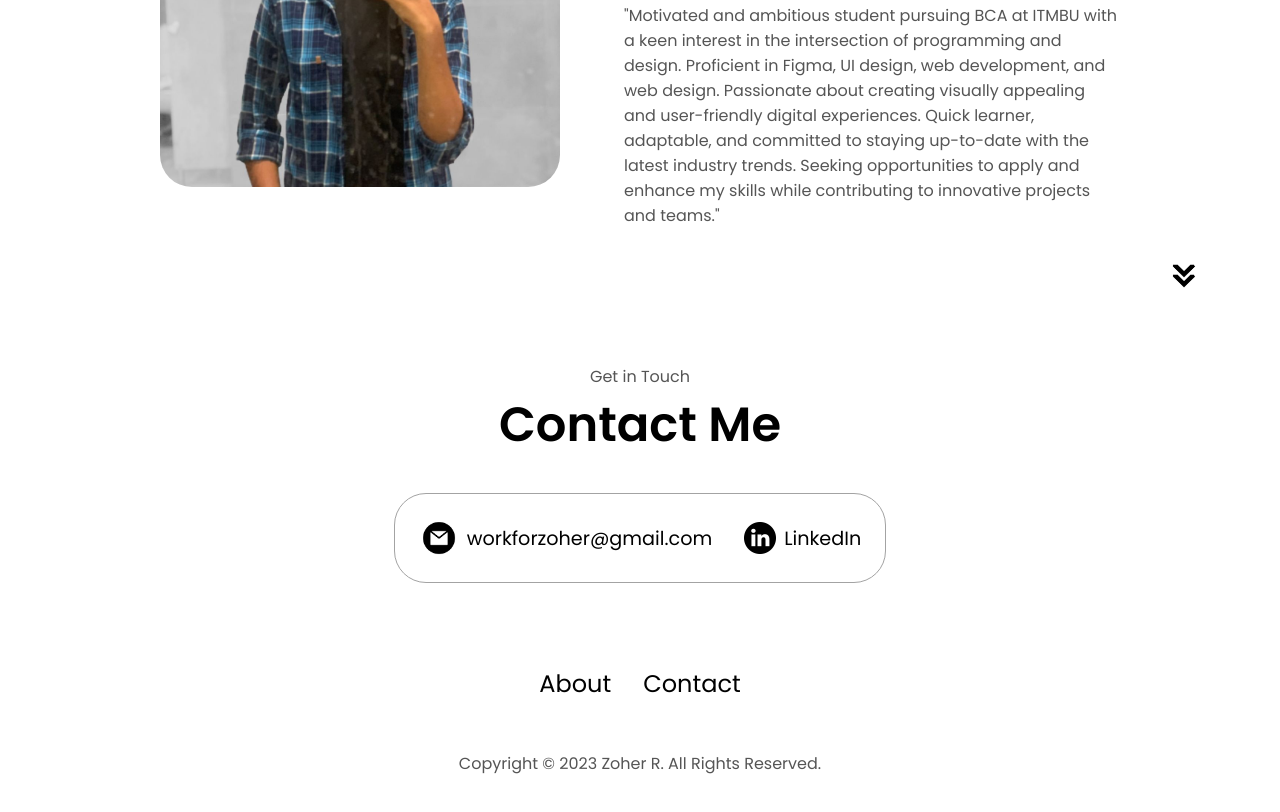
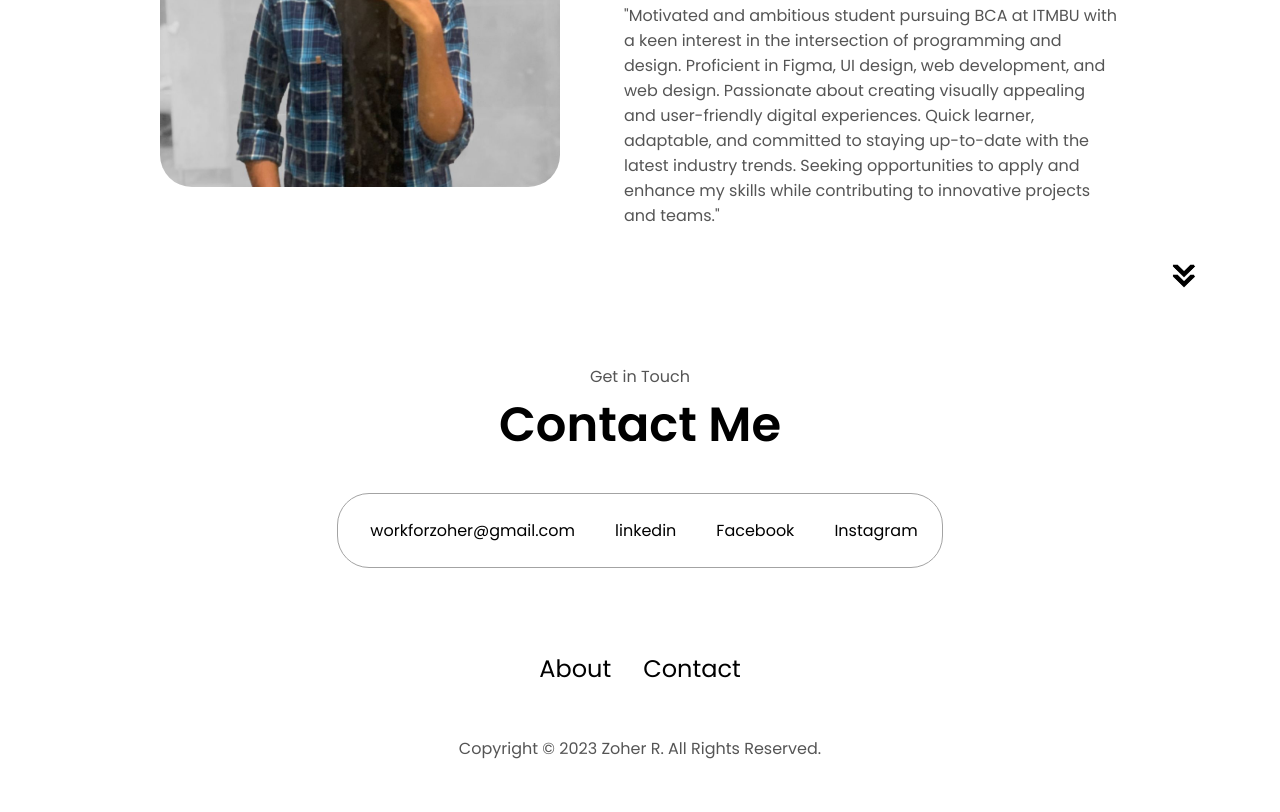
Before and after one commit to zoherr/portfolio, a plain HTML site: page index.html in a window 1280 px wide. Shown: the part 1332-2144 px from the top of the page. Drawn offline with Linux system fonts and the light colour scheme.

Commit message:
Update index.html

```diff
--- a/index.html
+++ b/index.html
@@ -10,7 +10,7 @@
   </head>
   <body>
     <nav id="desktop-nav">
-      <div class="logo">Zoher R.</div>
+      <a href="#" class="logo" id="themeButton">Theme</a>
       <div>
         <ul class="nav-links">
           <li><a href="#about">About</a></li>
@@ -144,7 +144,13 @@
       <p class="section__text__p1">Get in Touch</p>
       <h1 class="title">Contact Me</h1>
       <div class="contact-info-upper-container">
-        <div class="contact-info-container">
+<!-- Contact Info       -->
+         <div class="contact-info-container"> <i class="fa fa-envelope-o"><a href="mailto:workforzoher@gmail.com" target="_blank"></i>workforzoher@gmail.com</a></li></div>
+        <div class="contact-info-container"><i class="fa fa-linkedin-square"><a href="https://www.linkedin.com/in/zoher-rangwala-/" target="_blank"></i>linkedin</a></li></div>
+          <div class="contact-info-container"> <i class="fab fa-facebook"><a href="https://www.facebook.com/ZHR.R26/" target="_blank"></i>Facebook</a></li></div>
+          <div class="contact-info-container"> <i class="fab fa-instagram"><a href="https://www.instagram.com/zoher_r26/?hl=en" target="_blank"></i>Instagram</a></li> </div>
+
+<!--         <div class="contact-info-container">
           <img
             src="email.png"
             alt="Email icon"
@@ -159,7 +165,7 @@
             class="icon contact-icon"
           />
           <p><a href="https://www.linkedin.com/in/zoher-rangwala-/">LinkedIn</a></p>
-        </div>
+        </div> -->
       </div>
     </section>
     <footer>
```
